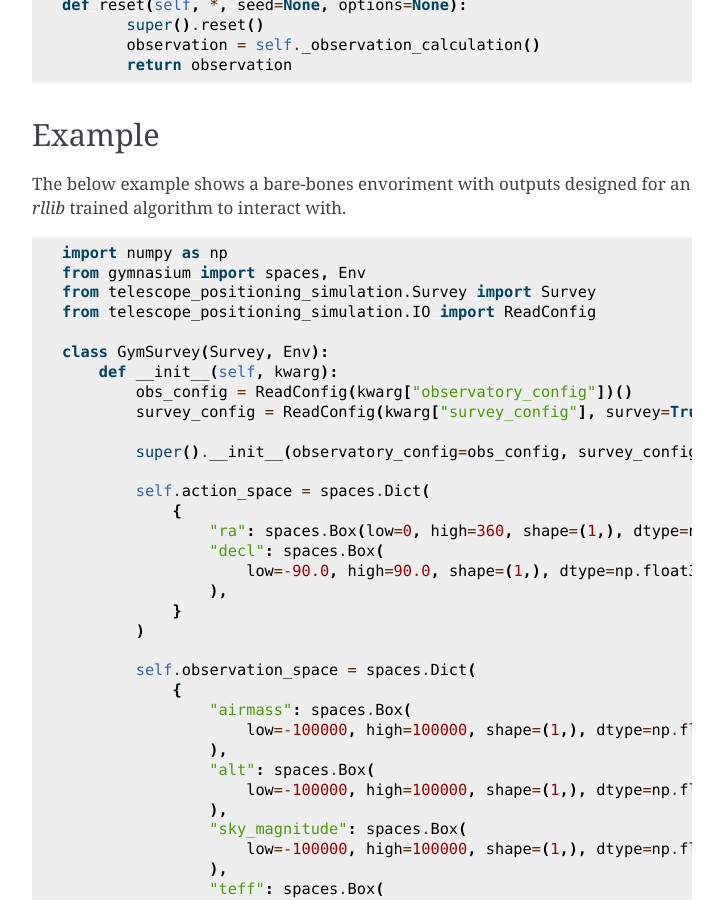
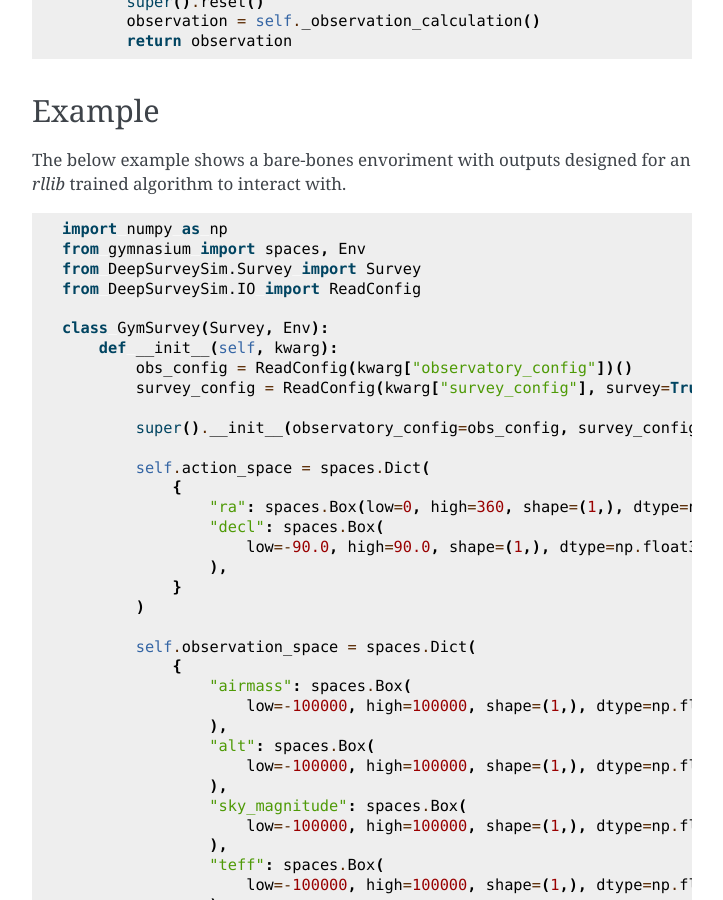
Before and after one commit to deepskies/DeepSurveySim, a Sphinx documentation site: the page built from docs/source/gym_example.rst, in a window 1280 px wide and 900 px high, scrolled down 3244 px. Shown: the whole window, without its empty margins (388-1111 px from the left). Built offline with Sphinx 7.4.7, drawn with Linux system fonts in a browser that asks for light colours; some of the changed text lies outside the part shown.

Commit message:
Updated names in documentation

```diff
--- a/docs/source/conf.py
+++ b/docs/source/conf.py
@@ -1,6 +1,6 @@
 import sys
 
-sys.path.append("..")
+sys.path.append("../..")
 
 import DeepSurveySim
 
--- a/docs/source/gym_example.rst
+++ b/docs/source/gym_example.rst
@@ -3,7 +3,7 @@
 `gym.Env <https://gymnasium.farama.org/api/env/>`_ is a framework to produce a live simulation that can be incremented in parallel.
 Most commonly this is used in RL applications, like for Rllib or Stable Baselines, as their high computational cost requires the efficiency of parallelization.
 
-In order to change the the simulation into a gym.Env, subclass ``gym.Env`` and the ``TelescopePositioningSimulator.Survey`` functionality.
+In order to change the the simulation into a gym.Env, subclass ``gym.Env`` and the ``DeepSurveySim.Survey`` functionality.
 It is recommended to check your work with gym's `Envoriment Checker <https://gymnasium.farama.org/api/utils/#environment-checking>`_ before using it in any application.
 
 Initialization
@@ -146,8 +146,8 @@
 
     import numpy as np
     from gymnasium import spaces, Env
-    from telescope_positioning_simulation.Survey import Survey
-    from telescope_positioning_simulation.IO import ReadConfig
+    from DeepSurveySim.Survey import Survey
+    from DeepSurveySim.IO import ReadConfig
 
     class GymSurvey(Survey, Env):
         def __init__(self, kwarg):
--- a/docs/source/index.rst
+++ b/docs/source/index.rst
@@ -2,7 +2,7 @@
    sphinx-quickstart on Thu Jun 29 08:07:26 2023.
 
 
-Welcome to TelescopePositioningSimulator's documentation!
+Welcome to DeepSurveySim's documentation!
 =========================================================
 
 .. toctree::
--- a/docs/source/io.rst
+++ b/docs/source/io.rst
@@ -1,9 +1,9 @@
 In/Out
 ========
 
-.. autoclass:: telescope_positioning_simulation.IO.ReadConfig
+.. autoclass:: DeepSurveySim.IO.ReadConfig
     :members:
 
 
-.. autoclass:: telescope_positioning_simulation.IO.SaveSimulation
+.. autoclass:: DeepSurveySim.IO.SaveSimulation
     :members:
--- a/docs/source/survey.rst
+++ b/docs/source/survey.rst
@@ -1,8 +1,8 @@
 Survey
 =======
-.. autoclass:: telescope_positioning_simulation.Survey.Survey
+.. autoclass:: DeepSurveySim.Survey.Survey
     :members:
 
 
-.. autoclass:: telescope_positioning_simulation.Survey.ObservationVariables
+.. autoclass:: DeepSurveySim.Survey.ObservationVariables
     :members:
--- a/pyproject.toml
+++ b/pyproject.toml
@@ -24,9 +24,6 @@
 pre-commit = "^3.3.2"
 sphinx = "^7.0.1"
 sphinx-autodoc-typehints = "^1.23.3"
-ray = {extras = ["rllib"], version = "^2.6.0"}
-gymnasium = "0.26.3"
-torch = "^2.0.1"
 
 [tool.poetry.extras]
 skybright = ["skybright"]
```
Also changed, not shown: 1 other file.
